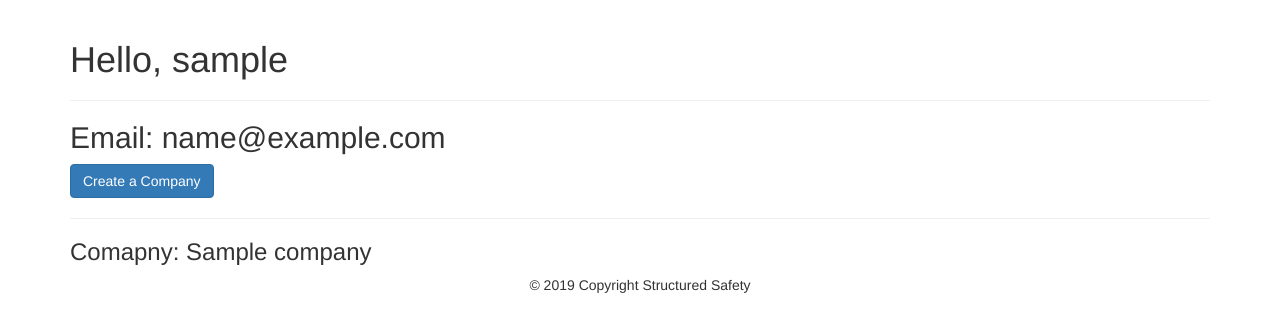
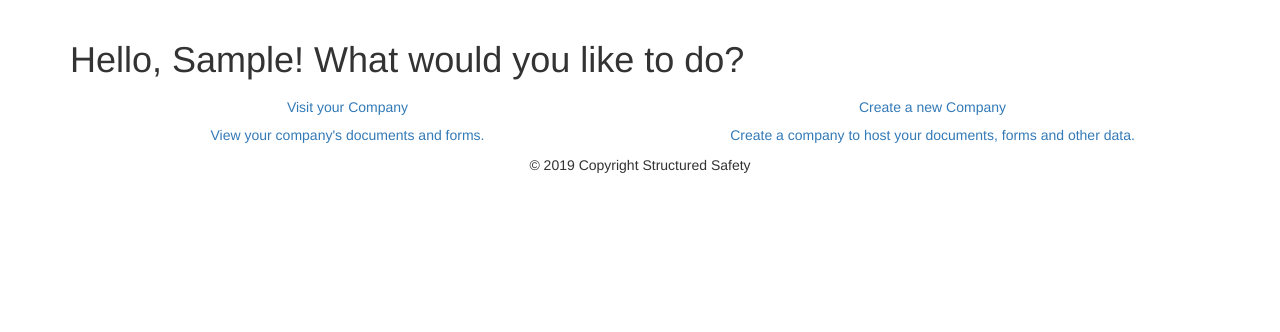
Before and after one commit to TJBrunson/StructuredSafety, a Flask app: a page that uses app/templates/user.html in a window 1280 px wide. Shown: the part 52-384 px from the top of the page. Run offline with Flask 2, Linux system fonts and the light colour scheme; a user stored in the database is signed in; tables that the repository leaves empty hold one stand-in row (values such as "Sample post"); some libraries are stand-ins or nearby versions.

Commit message:
updated user page

```diff
--- a/app/templates/user.html
+++ b/app/templates/user.html
@@ -3,16 +3,31 @@
 {% block app_content %}
 <span class="py-5">
     <div class="container">
-        <h1>Hello, {{ user.username }}</h1>
-        <hr>
-        <h2>Email: {{ user.email }}</h2>
-        {% if company.comnpany_name == null %}
-            <a href="{{ url_for('auth.companyRegistration') }}" class="btn btn-primary">Create a Company</a>
-        {% else %}
-            <a href="{{ url_for('main.company', company_name=company.company_name) }}" class="btn btn-primary">See Company Documentation</a>
-        {% endif %}
-        <hr>
-        <h3>Comapny: {{company.company_name}}</h3>
+        <h1>Hello,
+            {% if user.first_name != None %}
+            {{ user.first_name[0]|upper }}{{ user.first_name[1:] }}!
+            {% else %}
+            {{user.username[0]|upper}}{{ user.username[1:] }}!
+            {% endif %}
+            What would you like to do?</h1>
     </div>
 </span>
+<div class="py-3">
+    <div class="container">
+        <div class="row">
+            <div class="col-sm-6">
+                <a class="card text-center" href="#">
+                    <h5 class="card-title">Visit your Company</h5>
+                    <p class="card-text">View your company's documents and forms.</p>
+                </a>
+            </div>
+            <div class="col-sm-6">
+                <a class="card text-center" href="#">
+                    <h5 class="card-title">Create a new Company</h5>
+                    <p class="card-text">Create a company to host your documents, forms and other data.</p>
+                </a>
+            </div>
+        </div>
+    </div>
+</div>
 {% endblock %}
```
